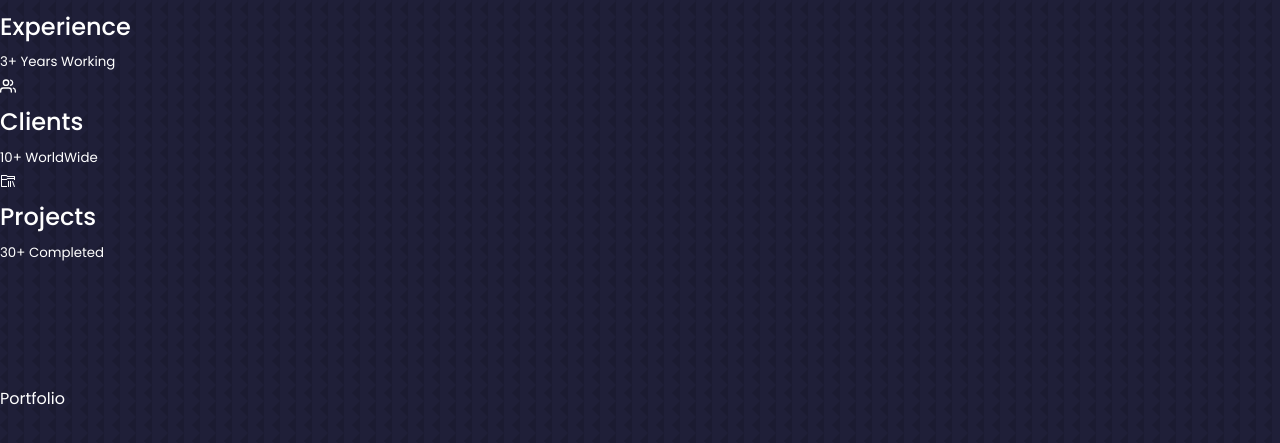
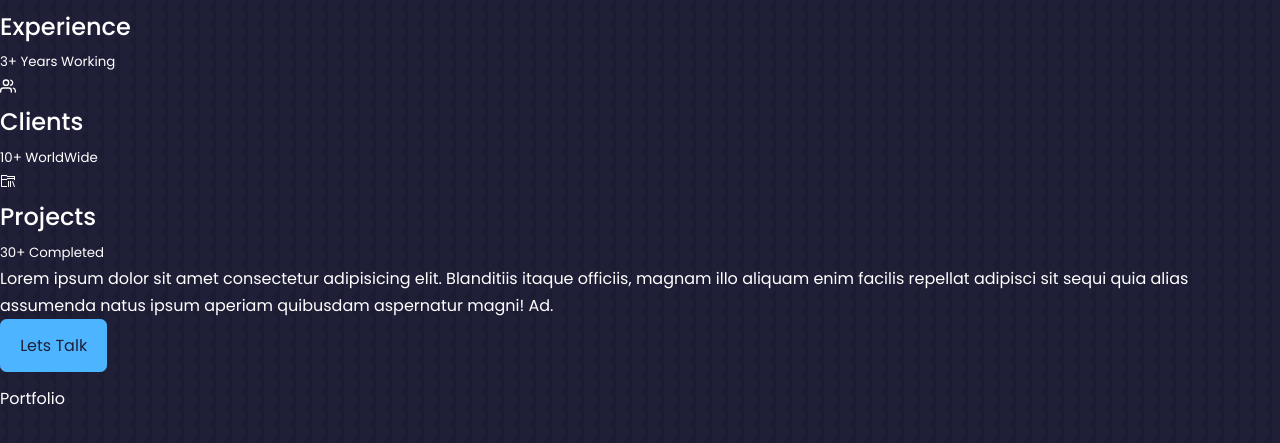
Before and after one commit to teerthrajverma01/portfolio-app, a React (Create React App) app: page / in a window 1280 px wide. Shown: the part 2399-2842 px from the top of the page. Built offline with nearby package versions, Linux system fonts and the light colour scheme.

Commit message:
completed about js file

```diff
--- a/src/components/About/About.jsx
+++ b/src/components/About/About.jsx
@@ -6,6 +6,7 @@
 import ME from "../../assets/me-about.jpg";
 
 import classes from "./About.module.css";
+import indexclasses from "../../index.module.css";
 
 const About = () => {
   return (
@@ -37,6 +38,18 @@
                 <small>30+ Completed</small>
               </article>
             </div>
+            <p>
+              Lorem ipsum dolor sit amet consectetur adipisicing elit.
+              Blanditiis itaque officiis, magnam illo aliquam enim facilis
+              repellat adipisci sit sequi quia alias assumenda natus ipsum
+              aperiam quibusdam aspernatur magni! Ad.
+            </p>
+            <a
+              href="#contact"
+              className={`${indexclasses.btn} ${indexclasses.btn_primary}`}
+            >
+              Lets Talk
+            </a>
           </div>
         </div>
       </section>
```
